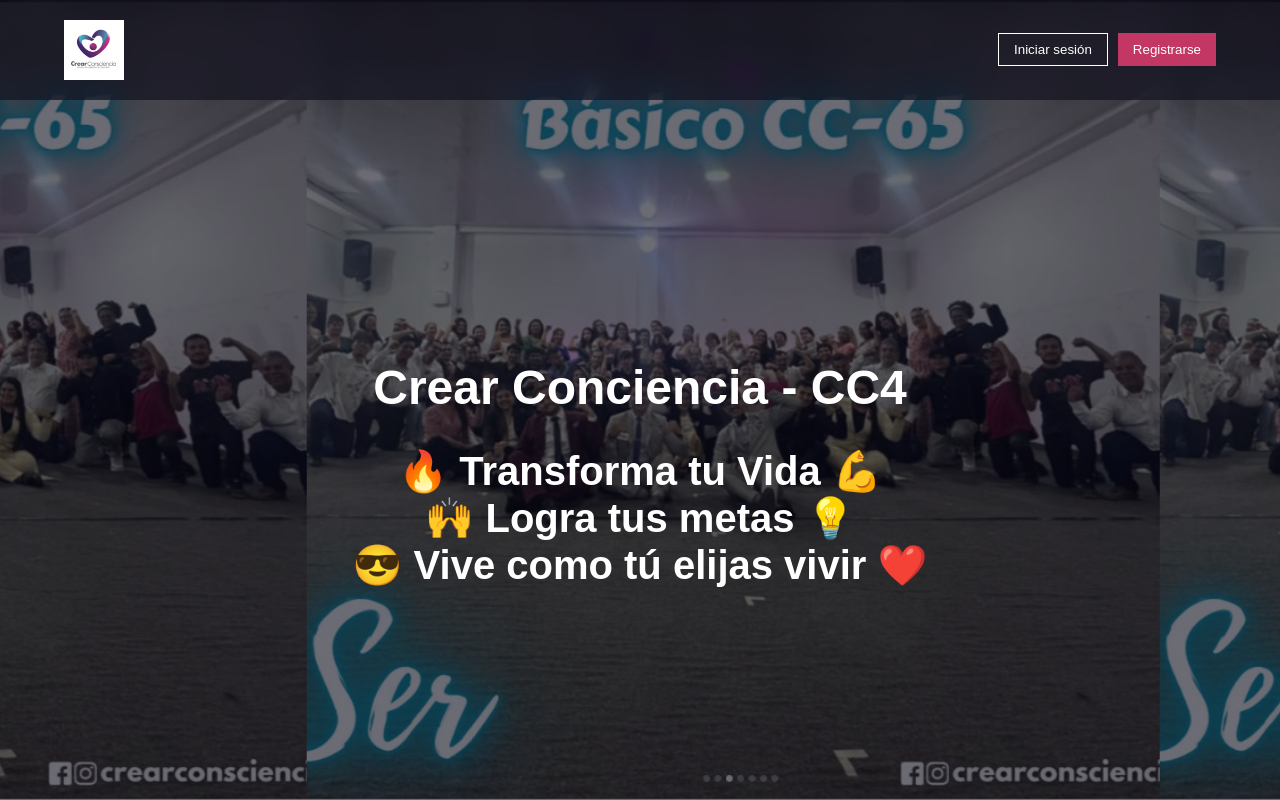
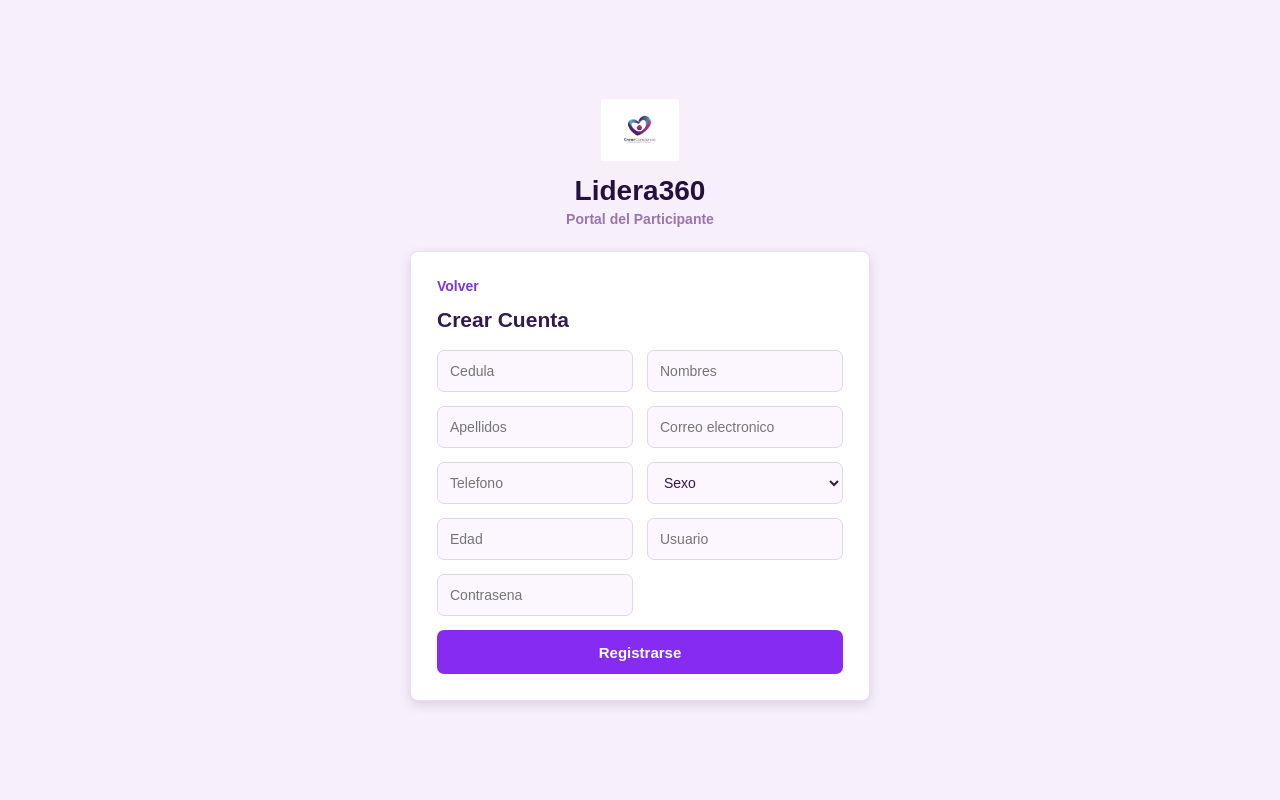
Before and after one commit to LuisCruz11/lidera360-frontend, a React (Vite) app: page / in a window 1280 px wide. Both pictures are taken after a click on the button "Registrarse". Shown: the top 800 px of the page. Built offline with nearby package versions, Linux system fonts and the light colour scheme.

Commit message:
Creación para registro de usuarios

```diff
--- a/src/App.jsx
+++ b/src/App.jsx
@@ -1,7 +1,15 @@
+import { useState } from "react";
 import Home from "./pages/Home";
+import RegistroCliente from "./pages/RegistroCliente";
 
 function App() {
-  return <Home />;
+  const [paginaActual, setPaginaActual] = useState("home");
+
+  if (paginaActual === "registro") {
+    return <RegistroCliente onVolverInicio={() => setPaginaActual("home")} />;
+  }
+
+  return <Home onRegistroClick={() => setPaginaActual("registro")} />;
 }
 
 export default App;
--- /dev/null
+++ b/src/api/usuariosApi.js
@@ -0,0 +1,5 @@
+import axiosClient from "./axiosClient";
+
+export const registrarClienteUsuario = (data) => {
+  return axiosClient.post("/usuarios/registro", data);
+};
--- a/src/pages/Home.jsx
+++ b/src/pages/Home.jsx
@@ -2,7 +2,7 @@ import "../styles/home.css";
 import logo from "../assets/images/logo.png";
 import Talleres from "../assets/images/Talleres.png";
 
-function Home() {
+function Home({ onRegistroClick }) {
   return (
     <div className="home">
 
@@ -11,7 +11,7 @@ function Home() {
 
         <div className="nav-buttons">
           <button className="btn-login">Iniciar sesión</button>
-          <button className="btn-register">Registrarse</button>
+          <button className="btn-register" onClick={onRegistroClick}>Registrarse</button>
         </div>
       </nav>
 
--- /dev/null
+++ b/src/pages/RegistroCliente.jsx
@@ -0,0 +1,157 @@
+import { useState } from "react";
+import { registrarClienteUsuario } from "../api/usuariosApi";
+import "../styles/registroCliente.css";
+import logo from "../assets/images/logo.png";
+
+const datosIniciales = {
+  cedula: "",
+  nombres: "",
+  apellidos: "",
+  correo: "",
+  telefono: "",
+  sexo: "",
+  edad: "",
+  username: "",
+  password: "",
+};
+
+function RegistroCliente({ onVolverInicio }) {
+  const [formulario, setFormulario] = useState(datosIniciales);
+  const [mensaje, setMensaje] = useState("");
+  const [error, setError] = useState("");
+  const [cargando, setCargando] = useState(false);
+
+  const manejarCambio = (event) => {
+    const { name, value } = event.target;
+
+    setFormulario((datosActuales) => ({
+      ...datosActuales,
+      [name]: value,
+    }));
+  };
+
+  const manejarEnvio = async (event) => {
+    event.preventDefault();
+    setMensaje("");
+    setError("");
+    setCargando(true);
+
+    const datosRegistro = {
+      ...formulario,
+      edad: Number(formulario.edad),
+    };
+
+    try {
+      const respuesta = await registrarClienteUsuario(datosRegistro);
+      setMensaje(respuesta.data.mensaje);
+      setFormulario(datosIniciales);
+    } catch (err) {
+      const mensajeError = err.response?.data?.mensaje || "No se pudo registrar el usuario";
+      setError(mensajeError);
+    } finally {
+      setCargando(false);
+    }
+  };
+
+  return (
+    <main className="registro-page">
+      <section className="registro-header">
+        <img src={logo} alt="Lidera360" className="registro-logo" />
+        <h1>Lidera360</h1>
+        <p>Portal del Participante</p>
+      </section>
+
+      <form className="registro-card" onSubmit={manejarEnvio}>
+        <button className="registro-back" type="button" onClick={onVolverInicio}>
+          Volver
+        </button>
+
+        <h2>Crear Cuenta</h2>
+
+        <input
+          name="cedula"
+          placeholder="Cedula"
+          value={formulario.cedula}
+          onChange={manejarCambio}
+          required
+        />
+
+        <input
+          name="nombres"
+          placeholder="Nombres"
+          value={formulario.nombres}
+          onChange={manejarCambio}
+          required
+        />
+
+        <input
+          name="apellidos"
+          placeholder="Apellidos"
+          value={formulario.apellidos}
+          onChange={manejarCambio}
+          required
+        />
+
+        <input
+          name="correo"
+          type="email"
+          placeholder="Correo electronico"
+          value={formulario.correo}
+          onChange={manejarCambio}
+          required
+        />
+
+        <input
+          name="telefono"
+          placeholder="Telefono"
+          value={formulario.telefono}
+          onChange={manejarCambio}
+          required
+        />
+
+        <select name="sexo" value={formulario.sexo} onChange={manejarCambio} required>
+          <option value="">Sexo</option>
+          <option value="M">Masculino</option>
+          <option value="F">Femenino</option>
+        </select>
+
+        <input
+          name="edad"
+          type="number"
+          placeholder="Edad"
+          value={formulario.edad}
+          onChange={manejarCambio}
+          min="1"
+          required
+        />
+
+        <input
+          name="username"
+          placeholder="Usuario"
+          value={formulario.username}
+          onChange={manejarCambio}
+          required
+        />
+
+        <input
+          name="password"
+          type="password"
+          placeholder="Contrasena"
+          value={formulario.password}
+          onChange={manejarCambio}
+          minLength="6"
+          required
+        />
+
+        <button className="registro-button" type="submit" disabled={cargando}>
+          {cargando ? "Registrando..." : "Registrarse"}
+        </button>
+
+        {mensaje && <p className="registro-message success">{mensaje}</p>}
+        {error && <p className="registro-message error">{error}</p>}
+      </form>
+    </main>
+  );
+}
+
+export default RegistroCliente;
--- /dev/null
+++ b/src/styles/registroCliente.css
@@ -0,0 +1,139 @@
+* {
+  box-sizing: border-box;
+}
+
+.registro-page {
+  min-height: 100vh;
+  margin: 0;
+  padding: 48px 18px;
+  display: flex;
+  flex-direction: column;
+  align-items: center;
+  justify-content: center;
+  background: #f7f0fb;
+  color: #2f1748;
+  font-family: Arial, sans-serif;
+}
+
+.registro-header {
+  text-align: center;
+  margin-bottom: 24px;
+}
+
+.registro-logo {
+  width: 78px;
+  height: 62px;
+  object-fit: contain;
+  background: #ffffff;
+  padding: 10px;
+  margin-bottom: 10px;
+}
+
+.registro-header h1 {
+  margin: 0;
+  font-size: 28px;
+  font-weight: 800;
+  color: #25113f;
+}
+
+.registro-header p {
+  margin: 4px 0 0;
+  font-size: 14px;
+  font-weight: 700;
+  color: #9a75ad;
+}
+
+.registro-card {
+  width: min(100%, 460px);
+  padding: 26px;
+  display: grid;
+  grid-template-columns: 1fr 1fr;
+  gap: 14px;
+  background: #ffffff;
+  border: 1px solid #eadff1;
+  border-radius: 8px;
+  box-shadow: 0 4px 12px rgba(47, 23, 72, 0.14);
+}
+
+.registro-card h2 {
+  grid-column: 1 / -1;
+  margin: 0 0 4px;
+  font-size: 21px;
+  color: #321a4f;
+}
+
+.registro-back {
+  grid-column: 1 / -1;
+  width: fit-content;
+  padding: 0;
+  border: 0;
+  background: transparent;
+  color: #7b35d8;
+  font-size: 14px;
+  font-weight: 700;
+  cursor: pointer;
+}
+
+.registro-card input,
+.registro-card select {
+  width: 100%;
+  min-height: 42px;
+  padding: 10px 12px;
+  border: 1px solid #e4d5eb;
+  border-radius: 7px;
+  background: #fbf6ff;
+  color: #321a4f;
+  font-size: 14px;
+  outline: none;
+}
+
+.registro-card input:focus,
+.registro-card select:focus {
+  border-color: #8a2ff3;
+  box-shadow: 0 0 0 3px rgba(138, 47, 243, 0.14);
+}
+
+.registro-button {
+  grid-column: 1 / -1;
+  min-height: 44px;
+  border: 0;
+  border-radius: 7px;
+  background: #862cf2;
+  color: #ffffff;
+  font-size: 15px;
+  font-weight: 700;
+  cursor: pointer;
+}
+
+.registro-button:disabled {
+  opacity: 0.7;
+  cursor: not-allowed;
+}
+
+.registro-message {
+  grid-column: 1 / -1;
+  margin: 0;
+  text-align: center;
+  font-size: 14px;
+  font-weight: 700;
+}
+
+.registro-message.success {
+  color: #276749;
+}
+
+.registro-message.error {
+  color: #b83232;
+}
+
+@media (max-width: 560px) {
+  .registro-page {
+    padding: 28px 14px;
+    justify-content: flex-start;
+  }
+
+  .registro-card {
+    grid-template-columns: 1fr;
+    padding: 22px;
+  }
+}
```
